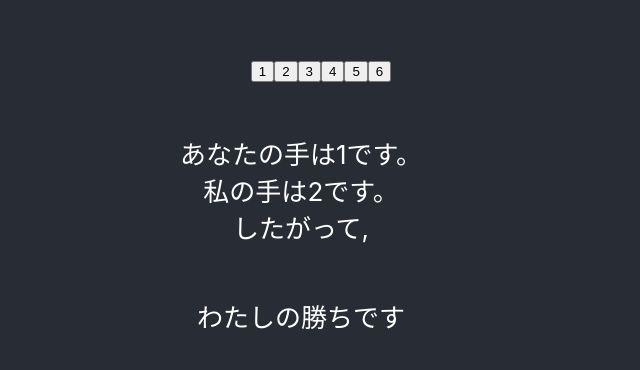
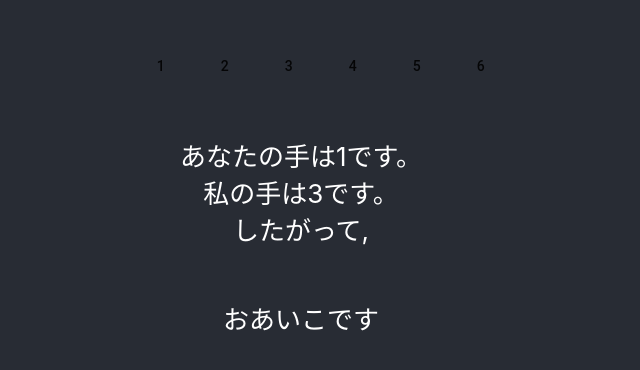
Before and after one commit to KiyotakaTheBlack/9maken, a React (Create React App) app: page / in a window 1280 px wide. Shown: the part 208-578 px from the top of the page, without its empty margins (339-979 px from the left). Built offline with nearby package versions, Linux system fonts and the light colour scheme.

Commit message:
fix #4 6 vs 1 And dice's max.

```diff
--- a/src/App.js
+++ b/src/App.js
@@ -1,20 +1,23 @@
 import React, { useState }  from 'react';
 import './App.css';
+import Button from '@material-ui/core/Button';
 
 function getRandomInt(max) {
   return Math.floor(Math.random() * Math.floor(max));
 }
 
 function getDiceNumber(){
-  return getRandomInt(5) +1;
+  return getRandomInt(6) +1;
 }
 
 function GameResult(props){
   switch (props.playerNumber - props.enemyNumber){
     case 1:
+    case -5: //5は6対1用
       return <p class="Game"> あなたの勝ちです </p>;
       break;
     case -1:
+    case 5:
       return <p class="Game"> わたしの勝ちです </p>;
       break;
     default:
@@ -24,9 +27,9 @@ function GameResult(props){
 
 function PlayButton(props){
   return(
-    <button onClick={() => {props.setPlayerNumber(props.number);props.setEnemyNumber(getDiceNumber)}}>
+    <Button onClick={() => {props.setPlayerNumber(props.number);props.setEnemyNumber(getDiceNumber)}}>
       {props.number}
-    </button>);
+    </Button>);
 }
 
 function App() {
```
